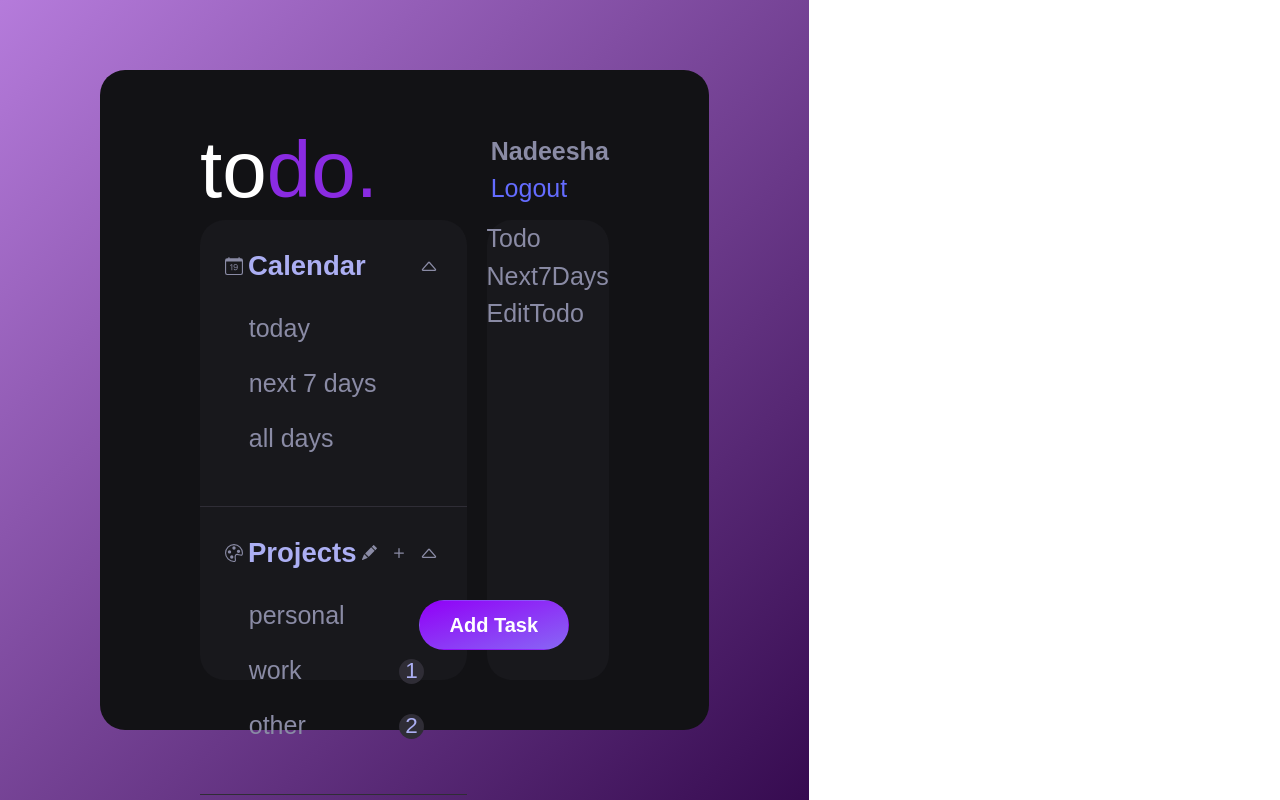
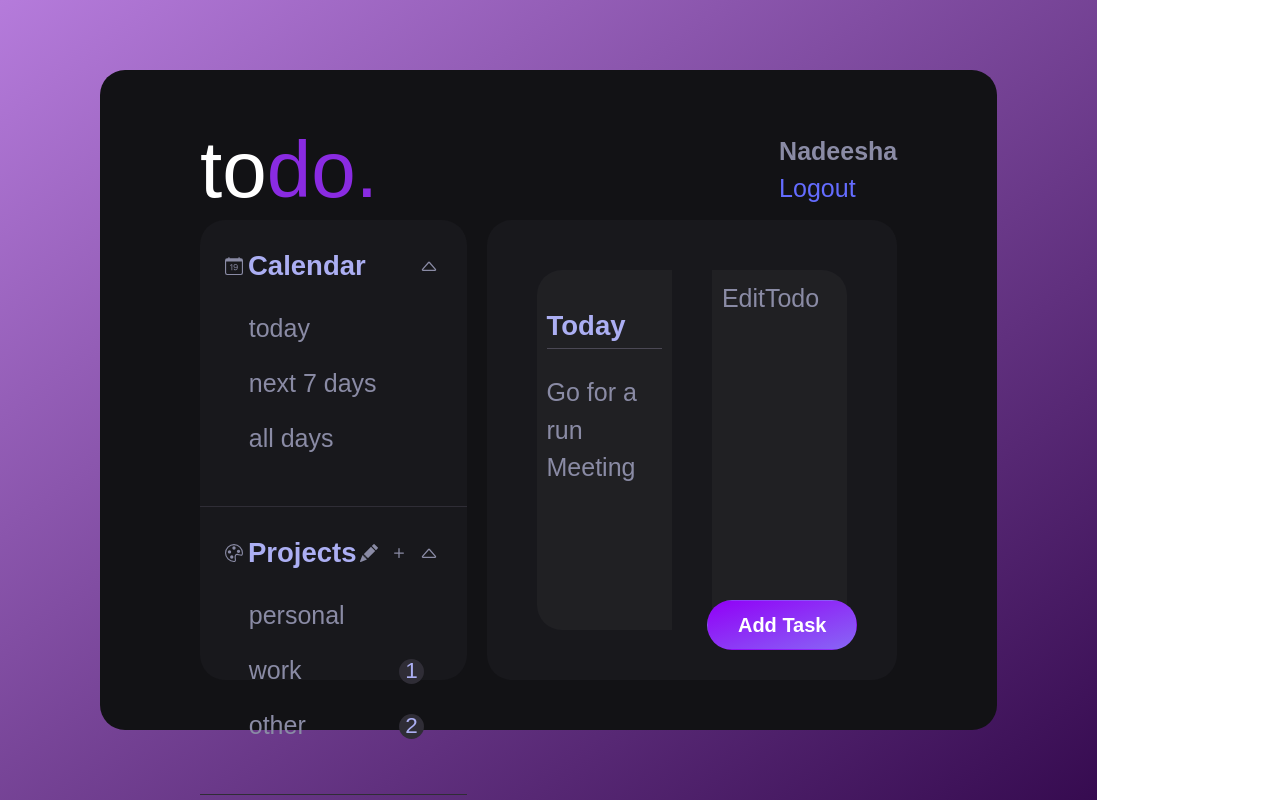
Before and after one commit to NadeeshaAbey/todo, a React app: page / in a window 1280 px wide. Built offline with nearby package versions, Linux system fonts and the light colour scheme; the HTML template or start-up script is replaced by a standard one.

Commit message:
create Todos component

```diff
--- a/src/App.css
+++ b/src/App.css
@@ -40,6 +40,9 @@
 
 .Main {
   flex: 3;
+  display: flex;
+  padding: 50px;
+  gap: 40px;
 }
 
 /* User  */
@@ -354,6 +357,7 @@
   position: absolute;
   right: 0;
   display: flex;
+  gap: 10px;
 }
 
 .Project .btns .edit-delete span {
@@ -438,3 +442,32 @@
   filter: brightness(1.1);
   transition: all 300ms ease;
 }
+
+/* Todos  */
+.Todos{
+  flex: 50%;
+  background-color: #71717517;
+  border-radius: 25px 0 0 25px;
+  padding: 10px;
+}
+
+.Todos .selected-project{
+  margin: 1rem 0;
+  text-transform: capitalize;
+  font-size: 1.1rem;
+  font-weight: bold;
+  padding-bottom: 2px;
+  color: #acaff3;
+  border-bottom: 1px solid #4c4955fa;
+}
+
+.Todos .todos{
+  overflow-y: auto;
+}
+
+.EditTodo{
+  flex: 50%;
+  background-color: #71717517;
+  border-radius: 0 25px 25px 0;
+  padding: 10px;
+}
--- a/src/components/Project.jsx
+++ b/src/components/Project.jsx
@@ -19,10 +19,10 @@ function Project({project, edit}) {
                 className='edit'
                 onClick={() => setShowModal(true)}
               >
-                <Pencil size='13'/>
+                <Pencil size='18' />
               </span>
               <span className='delete'>
-                <XCircle size='13' />
+                <XCircle size='18' />
               </span>
             </div>
             :
--- a/src/components/Projects.jsx
+++ b/src/components/Projects.jsx
@@ -37,7 +37,7 @@ function Projects() {
             {
               showMenu &&
               <span className='edit' onClick={() => setEdit(edit => !edit)}>
-              <PencilFill size='15' color={pencilColor} />
+              <PencilFill size='18' color={pencilColor} />
             </span>
             }
             <AddNewProject />
--- a/src/components/Todo.jsx
+++ b/src/components/Todo.jsx
@@ -1,8 +1,10 @@
 import React from 'react'
 
-function Todo() {
+function Todo({todo}) {
   return (
-    <div className='Todo'>Todo</div>
+    <div className='Todo'>
+      {todo.text}
+    </div>
   )
 }
 
--- a/src/components/Todos.jsx
+++ b/src/components/Todos.jsx
@@ -3,10 +3,49 @@ import Todo from './Todo'
 import Next7Days from './Next7Days'
 
 function Todos() {
+
+  const selectedProject = 'today'
+
+  const todos =[
+    {
+      id : 'd54sd4',
+      text:'Go for a run',
+      time:'10:00 AM',
+      date:'06/03/2021',
+      day:'6',
+      checked:'false',
+      color:'#000',
+      project:'personal'
+    },
+    {
+      id:'d54sd5',
+      text:'Meeting',
+      time:'09:00 AM',
+      date:'08/03/2021',
+      day:'1',
+      checked:'true',
+      color:'#00ff00',
+      project:'work'
+    }
+  ]
   return (
     <div className='Todos'>
-        <Todo />
-        <Next7Days />
+        <div className="selected-project">
+          {selectedProject}
+        </div>
+        <div className="todos">
+          {
+            selectedProject === 'next 7 days' ?
+            <Next7Days todos={todos}/>
+            :
+            todos.map((todo) => (
+              <Todo
+                todo={todo}
+                key={todo.id}
+              />
+            ))
+          }
+        </div>
     </div>
   )
 }
```
